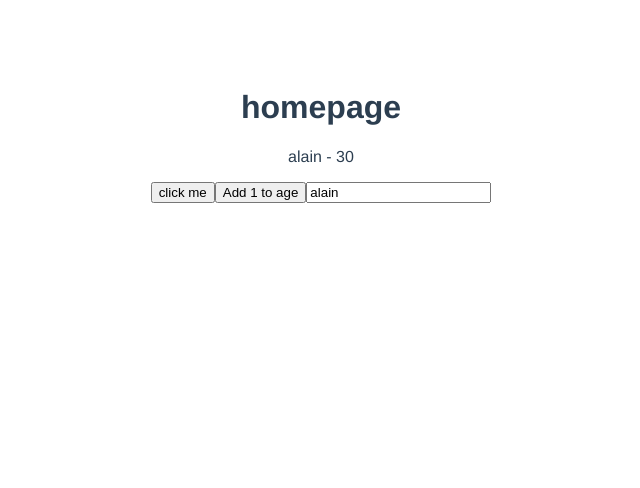
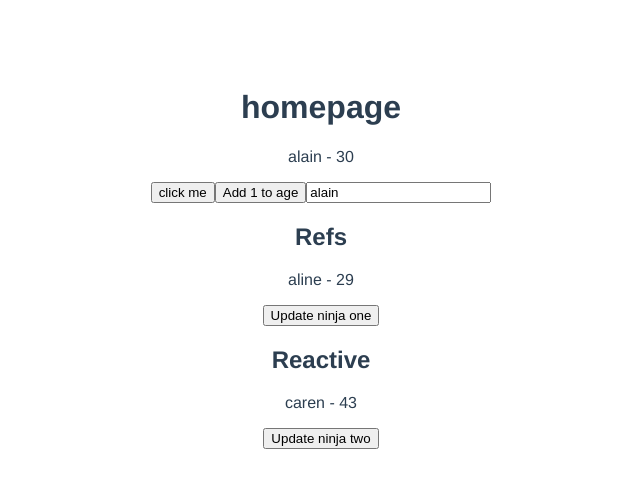
Before and after one commit to alain-kubwayo/vue-hub, a Vue app in the folder dojo-blog/: page / in a window 1280 px wide. Shown: the top 488 px of the page, without its empty margins (319-959 px from the left). Built offline with nearby package versions, Linux system fonts and the light colour scheme.

Commit message:
feat: refs vs reactive

```diff
--- a/dojo-blog/src/views/Home.vue
+++ b/dojo-blog/src/views/Home.vue
@@ -7,11 +7,17 @@
     <button @click="handleClick">click me</button>
     <button @click="age++">Add 1 to age</button>
     <input type="text" v-model="name">
+    <h2>Refs</h2>
+    <p>{{ ninjaOne.name }} - {{ ninjaOne.age }}</p>
+    <button @click="updateNinjaOne">Update ninja one</button>
+    <h2>Reactive</h2>
+    <p>{{ ninjaTwo.name }} - {{ ninjaTwo.age }}</p>
+    <button @click="updateNinjaTwo">Update ninja two</button>
   </div>
 </template>
 
 <script>
-import { ref } from 'vue'
+import { ref, reactive } from 'vue'
 
 export default {
   name: 'Home',
@@ -33,8 +39,21 @@ export default {
       age.value = 35
     }
 
+    const ninjaOne = ref({ name: 'aline', age: 29 })
+    const ninjaTwo = reactive({ name: 'caren', age: 43 })
+
+    // drawbacks: we can't use reactive with primitive types. They will show but won't be reactive
+
+    const updateNinjaOne = () => {
+      ninjaOne.value.age = 40
+    }
+
+    const updateNinjaTwo = () => {
+      ninjaTwo.age = 34
+    }
+
     // return { name, age, handleClick, p }
-    return { name, age, handleClick }
+    return { name, age, handleClick, ninjaOne, updateNinjaOne, ninjaTwo, updateNinjaTwo }
   }
 }
 </script>
```
